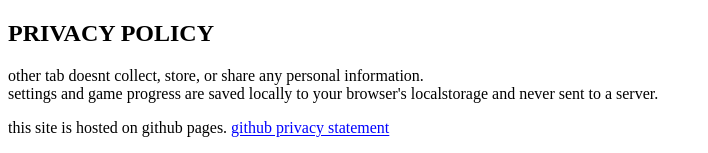
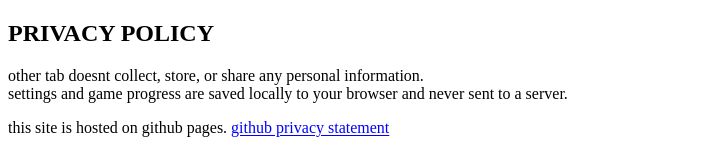
Before and after one commit to CardCounter/othertab, a website: page src/privacy/index.html in a window 1280 px wide. Shown: the top 153 px of the page, without its empty margins (0-708 px from the left). Drawn offline with Linux system fonts and the light colour scheme.

Commit message:
Update privacy policy wording for clarity
- Revised text to specify that settings and game progress are saved locally to the browser, enhancing clarity regarding data handling.

```diff
--- a/src/privacy/index.html
+++ b/src/privacy/index.html
@@ -22,7 +22,7 @@
     <h2>PRIVACY POLICY</h2>
     <p>
         other tab doesnt collect, store, or share any personal information.<br>
-        settings and game progress are saved locally to your browser's localstorage and never sent to a server.
+        settings and game progress are saved locally to your browser and never sent to a server.
     </p>
     <p>this site is hosted on github pages. <a href="https://docs.github.com/en/site-policy/privacy-policies/github-general-privacy-statement">github privacy statement</a></p>
     <a href="javascript:history.back()">go back</a>
```
